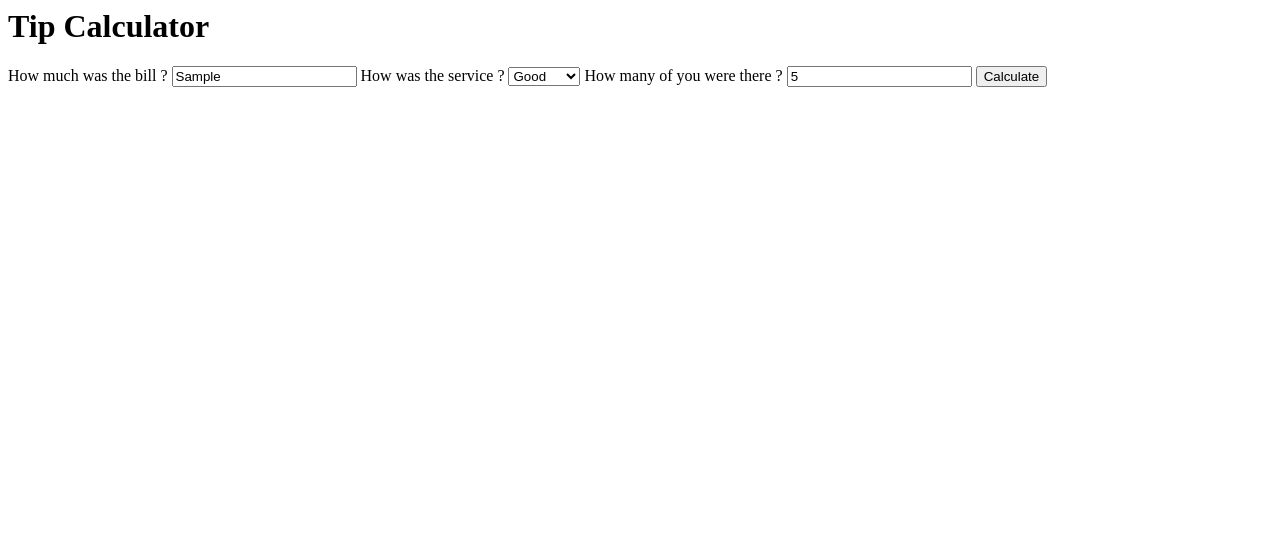
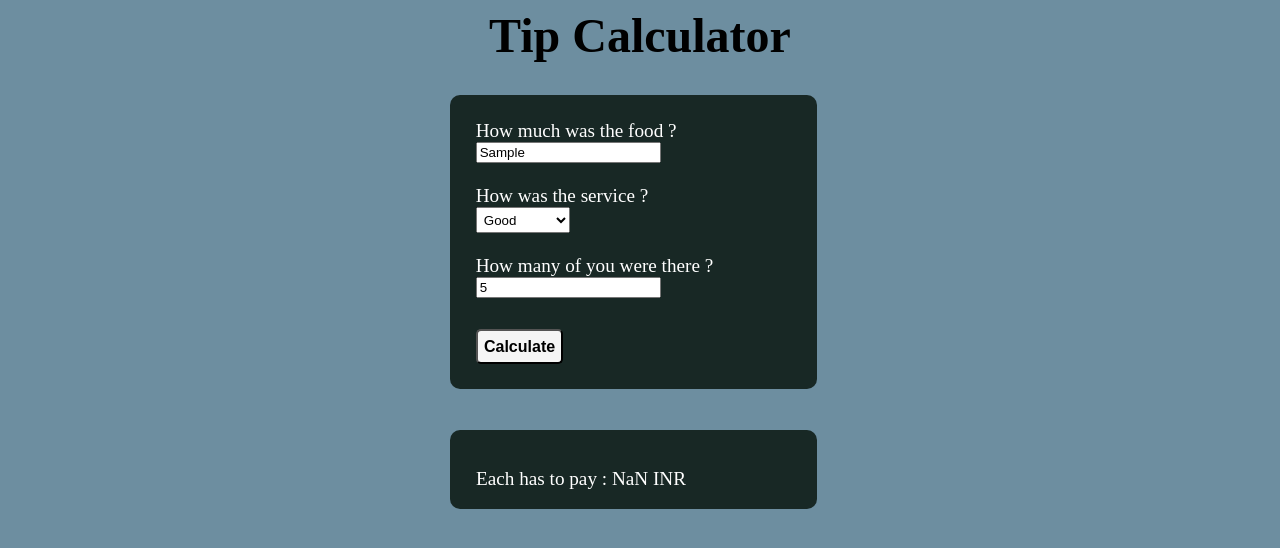
Before and after one commit to akshayramesh/Tip-Calculator, a plain HTML site: page index.html in a window 1280 px wide. Both pictures are taken after typing "Sample", "5" into the empty fields and a click on the button "Calculate". Drawn offline with Linux system fonts and the light colour scheme.

Commit message:
version 1 with basic js and css

```diff
--- a/index.html
+++ b/index.html
@@ -1,26 +1,142 @@
 <html>
+
 <head>
     <title>
         Tip Calculator
     </title>
+    <style>
+        .headerText {
+                text-align: center;
+                font-size: 3rem;
+                color: black
+            }
+
+        .containerForm {
+            align-content: center;
+            align-self: center;
+            height: 40% auto;
+            width: 25%;
+            background-color: #182825;
+            padding: 2%;
+            margin-left: 35%;
+            border-radius: 10px
+        }
+
+        .containerResponse {
+            align-content: center;
+            align-self: center;
+            height: 10%;
+            width: 29%;
+            background-color: #182825;
+
+            margin-left: 35%;
+            border-radius: 10px
+        }
+
+        .formBox {
+        }
+
+
+        select {
+            width: 30%;
+            padding: 1%
+
+        }
+        body {
+            font-size: 1.2rem;
+            background-color:#6D8EA0;
+            color: white;
+        }
+
+        button{
+            padding: 2%;
+            margin-top: 3%;
+            font-size: 1rem;
+            background-color: #22AED1;
+            border-radius: 5px;
+            display: block;
+            font-weight: bold;
+            background-color: whitesmoke;
+        }
+
+        input:focus{
+            border: 2px solid #2980b9;
+        }
+
+        #idIndividualServiceCharge {
+            padding: 5%;
+            margin-left: 2%
+        }
+        </style>
+
 </head>
+
 <body>
-        <h1>Tip Calculator</h1>
+    <h1 class='headerText'>Tip Calculator</h1>
     <div>
-            <form>
-                How much was the bill ?
-                <input type="text" name="billAmount">
+        <form class="containerForm">
+            How much was the food ?
+            <input type="text" name="billAmount" id="idBillAmount">
+
+            <br>
+            <br>
             How was the service ?
-                <select name="serviceType">
+            <br>
+            <select name="serviceType" id="idServiceType">
                 <option value="1">Good</option>
                 <option value="2">Average</option>
                 <option value="3">Bad</option>
             </select>
+            <br>
+            <br>
             How many of you were there ?
-                <input type="number">
-                <button type="button">Calculate</button>
+            <input type="number" id="idPeople">
+            <br>
+            <br>
+            <button type="button" id="idCalculateButton">Calculate </button>
         </form>
+
+        <br>
+        <div class="containerResponse" id="responseDiv">
+            <p id="idIndividualServiceCharge">
+
+            </p>
+        </div>
     </div>
 
+    <script>
+            document.getElementById("idCalculateButton").onclick = onClickCalculate;
+            document.getElementById("responseDiv").style.display = "none";
+
+
+            function onClickCalculate(){
+                var billAmount = document.getElementById("idBillAmount").value;
+                var numberOfPeople = document.getElementById("idPeople").value;
+                var serviceType = document.getElementById("idServiceType").value;
+                var serviceCharge;
+                if(serviceType == "1"){
+                    serviceCharge = billAmount*.10;
+                }else if(serviceType == "2"){
+                    serviceCharge = billAmount*.05;
+                }else if(serviceType == "3"){
+                    serviceCharge = billAmount*.02;
+                }
+
+                var individualServiceCharge = serviceCharge/numberOfPeople;
+
+                if(serviceType == "1" || serviceType == "2"){
+                    individualServiceCharge = Math.ceil(individualServiceCharge);
+                }else {
+                    individualServiceCharge = Math.floor(individualServiceCharge);
+                }
+
+                document.getElementById("idIndividualServiceCharge").innerHTML =
+                "Each has to pay : " + individualServiceCharge + " INR";
+                document.getElementById("responseDiv").style.display = "block";
+
+            }
+        </script>
+
 </body>
+
 </html>
```
Also changed, not shown: JS_CSS_v1.png (added), TipCalculatorBasic.png (deleted). Lines whose indentation alone changed are shown as unchanged.
